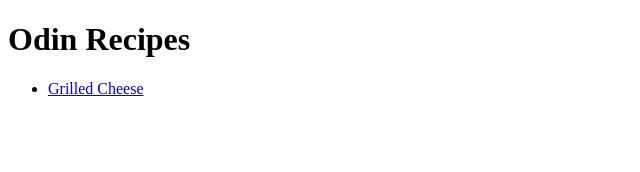
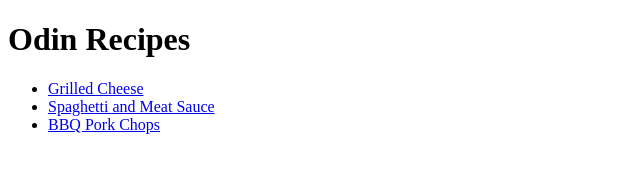
Before and after one commit to Scott-Sheldon/odin-recipes, a plain HTML site: page index.html in a window 1280 px wide. Shown: the whole page, without its empty margins (0-640 px from the left). Drawn offline with Linux system fonts and the light colour scheme.

Commit message:
Added links to other recipes

```diff
--- a/index.html
+++ b/index.html
@@ -10,7 +10,8 @@
     <h1>Odin Recipes</h1>
     <ul>
         <li><a href="recipes/grilledcheese.html" alt="Link to Grilled Cheese Recipe">Grilled Cheese</a></li>
-
+        <li><a href="recipes/spaghetti.html" alt="Link to a Spaghetti and Meat Sauce Recipe">Spaghetti and Meat Sauce</a></li>
+        <li><a href="recipes/bbq-porkchops.html" alt="Link to a BBQ Pork Chop Recipe">BBQ Pork Chops</a></li>
     </ul>
 </body>
 </html>
```
